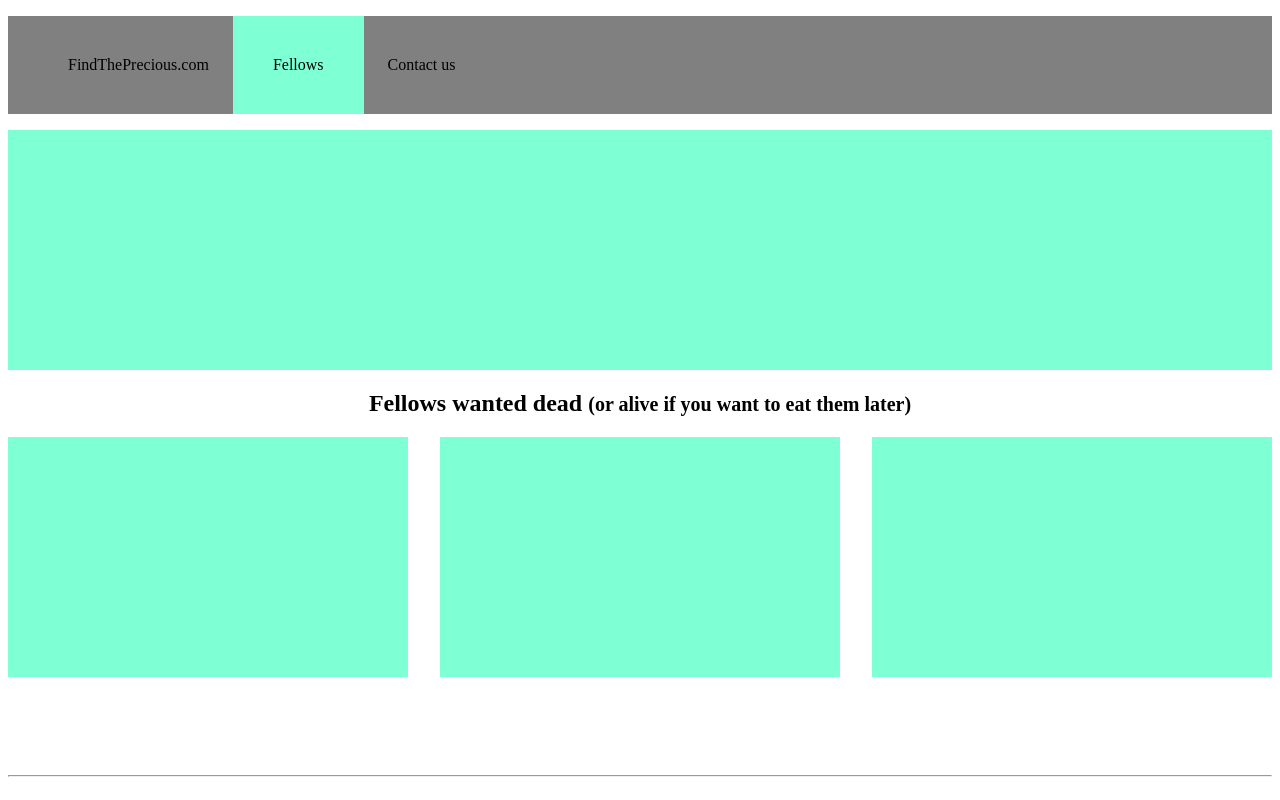
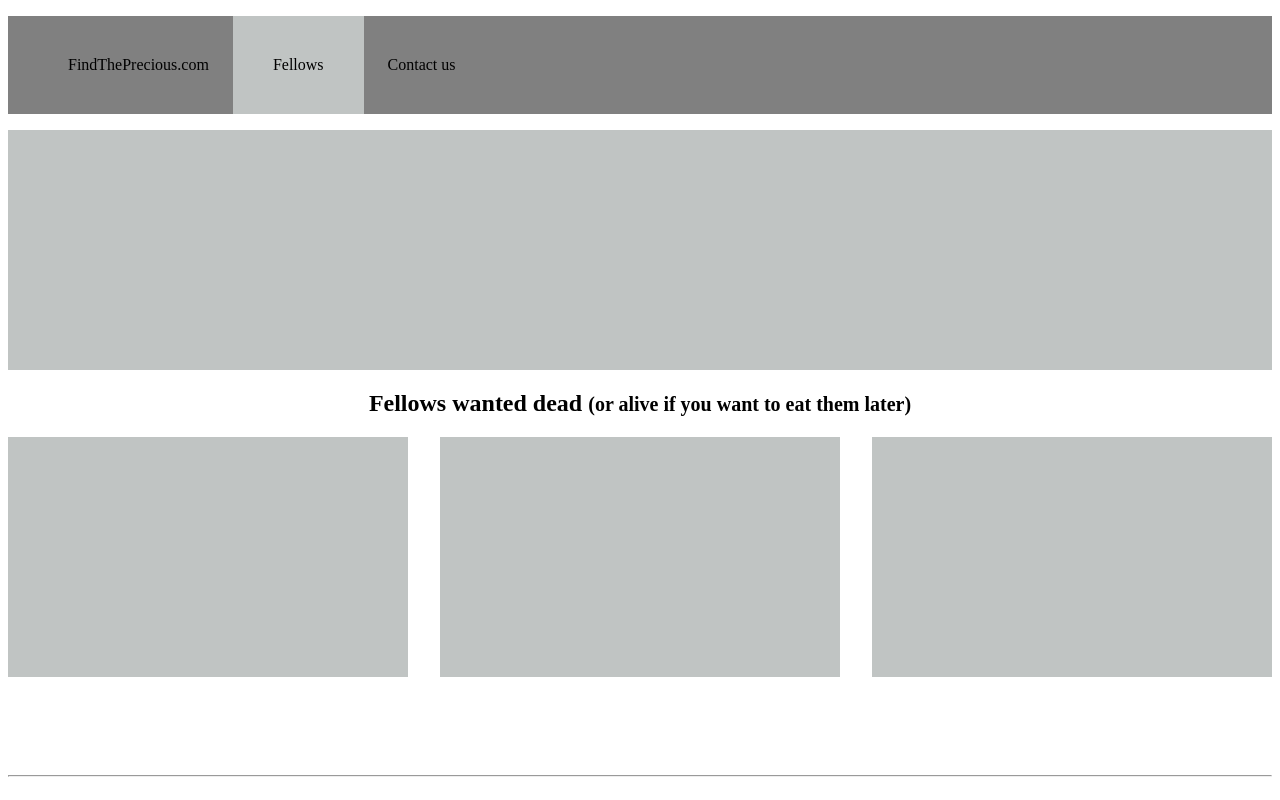
Before and after one commit to 47Marion/qu-te-CSS, a plain HTML site: page index.html in a window 1280 px wide. Shown: the top 800 px of the page. Drawn offline with Linux system fonts and the light colour scheme.

Commit message:
modif couleur

```diff
--- a/style.css
+++ b/style.css
@@ -8,7 +8,7 @@ header{
 }
 
 .carousel{
-    background-color: aquamarine;
+    background-color: rgb(192, 196, 195);
     width: 100%; height: 15rem;
 }
 
@@ -17,17 +17,17 @@ header{
 }
 
 .art1{
-    background-color: aquamarine;
+    background-color: rgb(192, 196, 195);
     width: 400px; height: 15rem;
 }
 
 .art2{
-    background-color: aquamarine;
+    background-color: rgb(192, 196, 195);
     width: 400px; height: 15rem;
 }
 
 .art3{
-    background-color: aquamarine;
+    background-color: rgb(192, 196, 195);
     width: 400px; height: 15rem;
 }
 
@@ -50,7 +50,7 @@ input,textarea{
 }
 
 .fellows{
-    background-color: aquamarine;
+    background-color: rgb(192, 196, 195);
     display: inline-block;
     justify-content: space-between;
     padding: 20px;
```
